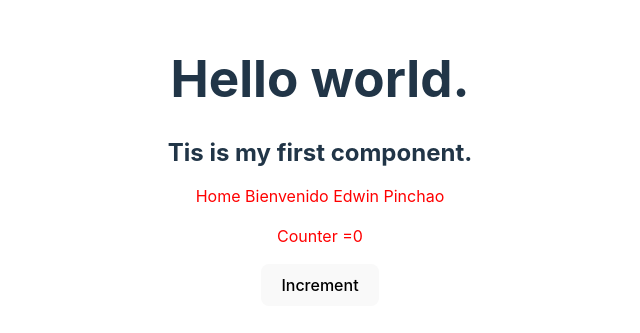
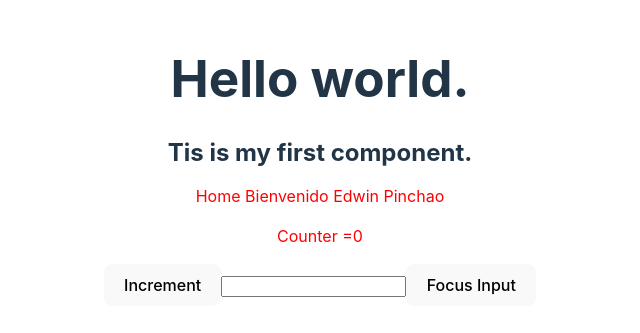
Before and after one commit to Edwin9226/pokeapi, a React (Vite) app: page / in a window 1280 px wide. Shown: the part 285-618 px from the top of the page, without its empty margins (320-960 px from the left). Built offline with nearby package versions, Linux system fonts and the light colour scheme.

Commit message:
hooks useRef

```diff
--- a/src/pages/Home/Home.tsx
+++ b/src/pages/Home/Home.tsx
@@ -1,4 +1,4 @@
-import React, { useEffect, useState } from 'react'
+import React, { useEffect, useRef, useState } from 'react'
 
 const divStyle= {color: 'red' , height:30};
 const props =()=>{
@@ -10,6 +10,9 @@ const props =()=>{
 function Home(props:any) {
   const [lastname, setLastname] = useState('Pinchao');
   const [count, setCount]= useState(0);
+
+  const inputRef = useRef(null);
+
   useEffect(()=>{
     console.log('Hello from useEffect'+ count);
     return()=>{
@@ -17,11 +20,19 @@ function Home(props:any) {
     }
   }, [count]);
 
+  const onButtonClick=()=>{
+    inputRef.current;
+  }
   return (
     <div style={divStyle}>Home Bienvenido {props.user} {lastname}
     <p>Counter ={count}</p>
     <button onClick={ () => setCount(count+1)}>
     Increment
+    </button>
+
+    <input ref={inputRef}></input>
+    <button onClick={ () => inputRef.current}>
+      Focus Input
     </button>
     </div>
 
```
